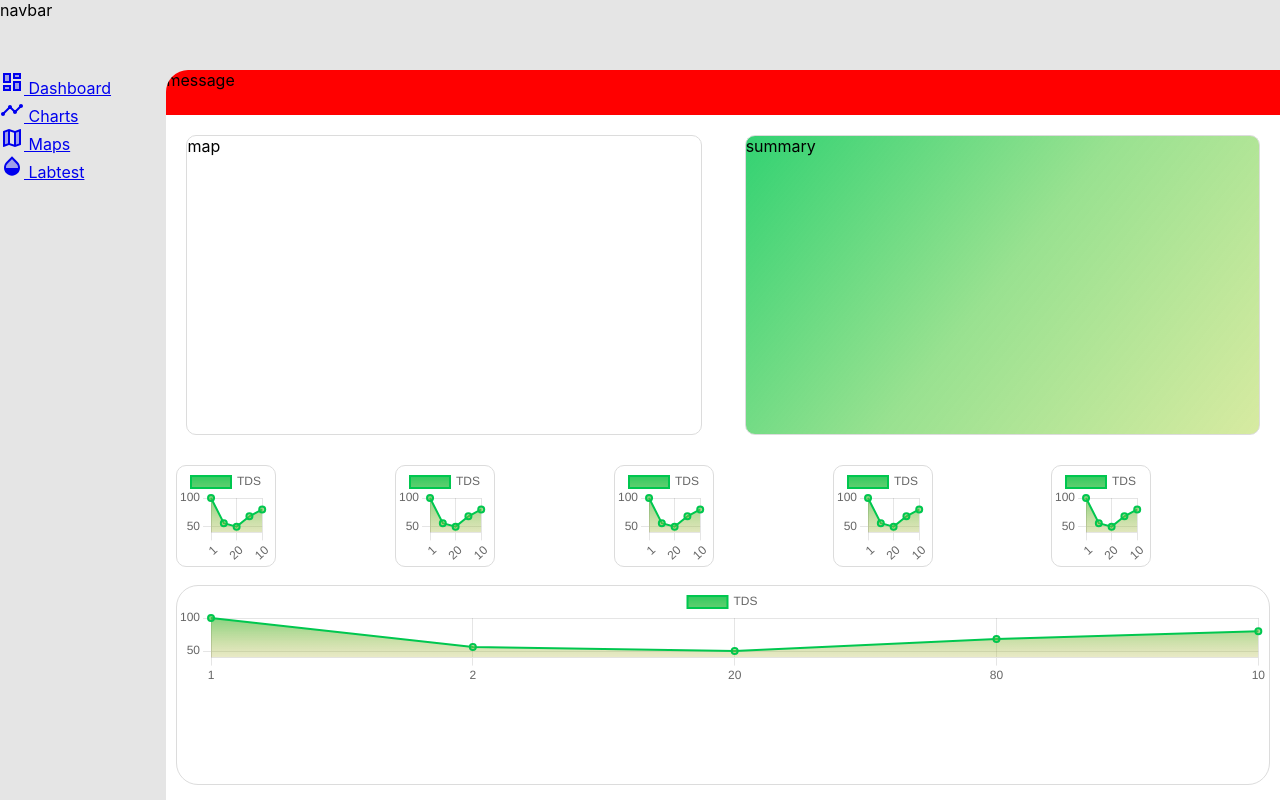
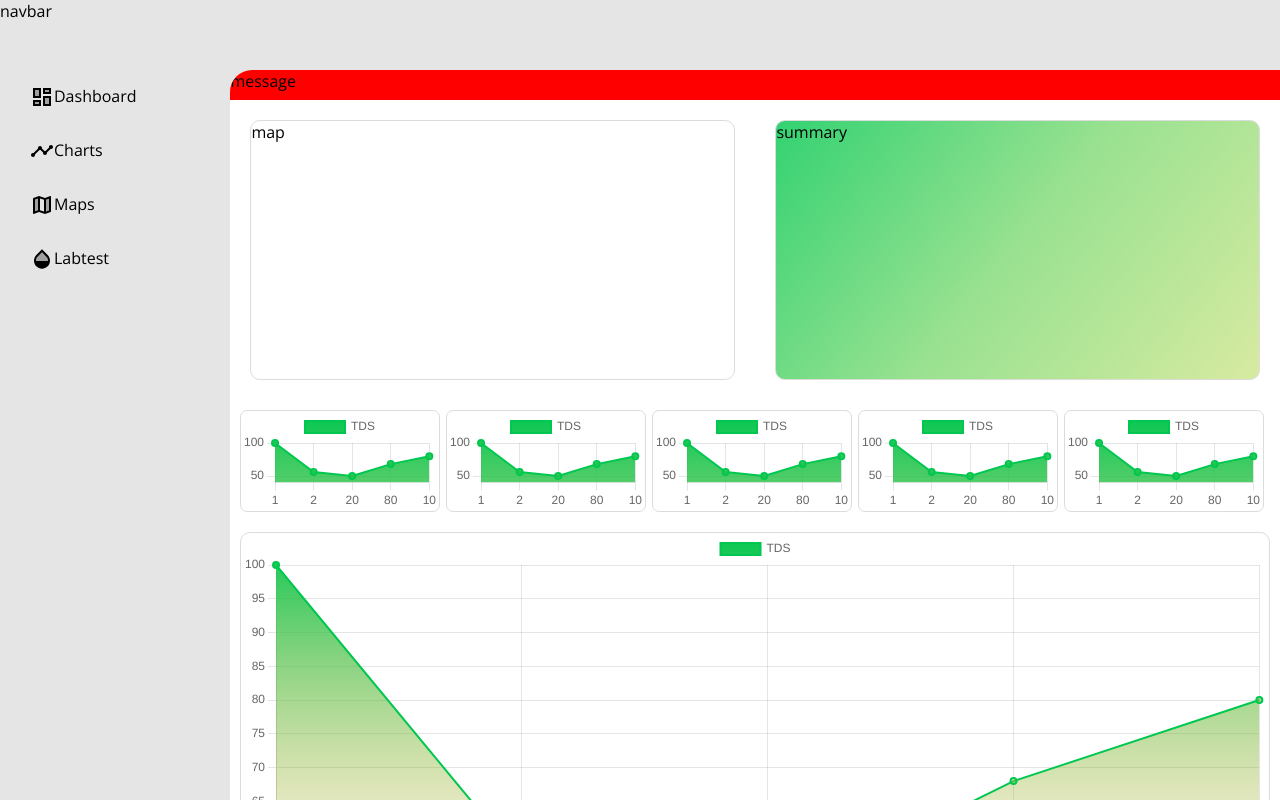
Before and after one commit to msanket9/saaf-water-dashboard, a React (Create React App) app: page / in a window 1280 px wide. Built offline with nearby package versions, Linux system fonts and the light colour scheme.

Commit message:
styled sidebar 🚀

```diff
--- a/src/components/charts/LineChart.js
+++ b/src/components/charts/LineChart.js
@@ -4,7 +4,7 @@ import { Line } from "react-chartjs-2";
 const LineChart = () => {
   const data = (canvas) => {
     const ctx = canvas.getContext("2d");
-    const gradient = ctx.createLinearGradient(0, 0, 0, 100);
+    const gradient = ctx.createLinearGradient(0, 0, 0, 400);
     gradient.addColorStop(0, "rgb(0, 199, 79)");
     gradient.addColorStop(1, "rgba(250,174,50,0)");
     return {
--- a/src/components/pages/home/Home.css
+++ b/src/components/pages/home/Home.css
@@ -18,11 +18,43 @@
   display: flex;
   flex-direction: column;
   background-color: #e5e5e5;
-  width: 13%;
+  width: 18%;
   height: 100%;
+  justify-content: flex-start;
+  padding:0px 20px;
 }
+.sidebar a{
+  display: flex;
+  margin: 5px 0px;
+  padding: 10px;
+  border-radius: 10px;
+  transition: all .2s ease-in-out;
+  color:black;
+}
+
+.sidebar a h3{
+  margin-left:5px ;
+  font-size: 1.1em;
+  font-weight: 400;
+}
+
+.sidebar a:hover{
+  background-color: white;
+  box-shadow: 0px 4px 10px rgba(0, 0, 0, 0.15);
+  color: #2400FF;
+}
+
+.active{
+  background-color: white;
+  box-shadow: 0px 4px 10px rgba(0, 0, 0, 0.15);
+  border-radius: 10px;
+}
+.active svg,.active h3{
+  color: #2400FF;
+}
+
 .inner_content {
-  width: 87%;
+  width: 82%;
   height: 100%;
   background-color: #ffffff;
   overflow-y: auto;
@@ -31,7 +63,7 @@
 
 .message {
   width: 100%;
-  height: 45px;
+  height: 30px;
   background-color: #ff0000;
 }
 .top_content {
@@ -64,27 +96,30 @@
 }
 
 .graphs {
-  height: 100px;
   padding: 10px;
   display: grid;
   grid-template-columns: repeat(5, 1fr);
 }
 .graph_div {
-  width: 100px;
+  width: 200px;
+
+  background: #ffffff;
+  border: 1px solid #dcdcdc;
+  box-sizing: border-box;
+  border-radius: 7px;
+}
+.lineChart{
+  display: flex;
+  justify-content: center;
+  align-items: center;
+  width: 100%;
+  height: 100%;
+}
+.history {
+  height: 400px;
+  margin: 10px;
   background: #ffffff;
   border: 1px solid #dcdcdc;
   box-sizing: border-box;
   border-radius: 10px;
 }
-.history {
-  height: 200px;
-  margin: 10px;
-  background: #ffffff;
-  border: 1px solid #dcdcdc;
-  box-sizing: border-box;
-  border-radius: 22px;
-}
-
-.active {
-  color: white;
-}
--- a/src/index.css
+++ b/src/index.css
@@ -1,13 +1,15 @@
+@import url("https://fonts.googleapis.com/css2?family=Open+Sans:wght@300;400;600;700&display=swap");
+
 body {
   margin: 0;
-  font-family: -apple-system, BlinkMacSystemFont, 'Segoe UI', 'Roboto', 'Oxygen',
-    'Ubuntu', 'Cantarell', 'Fira Sans', 'Droid Sans', 'Helvetica Neue',
-    sans-serif;
-  -webkit-font-smoothing: antialiased;
-  -moz-osx-font-smoothing: grayscale;
+  font-family: "Open Sans";
 }
 
-code {
-  font-family: source-code-pro, Menlo, Monaco, Consolas, 'Courier New',
-    monospace;
+*{
+  margin: 0;
+  padding: 0;
+  box-sizing: border-box;
 }
+a{
+  text-decoration: none;
+}
```
